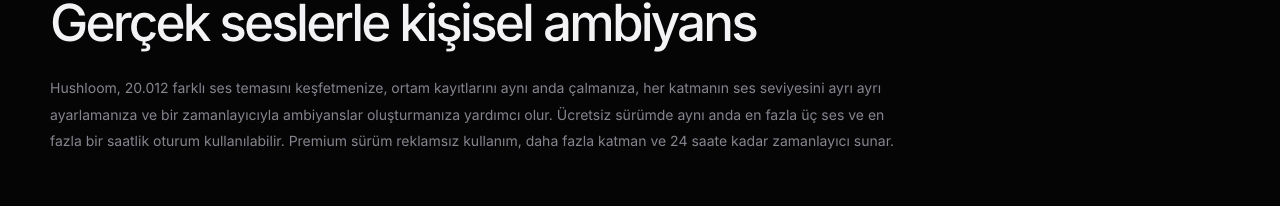
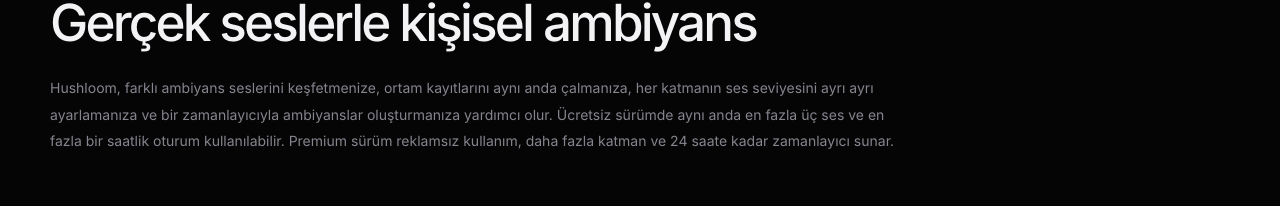
Before and after one commit to saax444/saybir-net, a Next.js app: page /apps/hushloom in a window 1280 px wide. Shown: the part 873-1079 px from the top of the page. Built offline with nearby package versions, Linux system fonts and the light colour scheme.

Commit message:
Fix Hushloom product claims and visual accent

```diff
--- a/app/apps/hushloom/page.tsx
+++ b/app/apps/hushloom/page.tsx
@@ -4,7 +4,7 @@
 import styles from "../[slug]/app-page.module.css";
 
 export const metadata: Metadata = {
-  title: "Hushloom — saybir.net",
+  title: "Hushloom — SAYBIR",
   description: "Yağmur, ateş, rüzgâr, fırtına, orman ve diğer gerçek ambiyansları karıştırarak kişisel uyku ve odak ortamları oluşturun.",
 };
 
@@ -19,7 +19,7 @@
       </nav>
 
       <main className={styles.main}>
-        <section className={styles.hero}>
+        <section className={styles.hero} style={{"--accent":"78 119 255"} as React.CSSProperties}>
           <img className={styles.icon} src="/apps/hushloom.png" alt="Hushloom uygulama ikonu" />
           <div>
             <span className={styles.kicker}>Sağlık ve Fitness</span>
@@ -44,7 +44,7 @@
         <section className={styles.content}>
           <h2>Gerçek seslerle kişisel ambiyans</h2>
           <p>
-            Hushloom, 20.012 farklı ses temasını keşfetmenize, ortam kayıtlarını aynı anda
+            Hushloom, farklı ambiyans seslerini keşfetmenize, ortam kayıtlarını aynı anda
             çalmanıza, her katmanın ses seviyesini ayrı ayrı ayarlamanıza ve bir zamanlayıcıyla ambiyanslar oluşturmanıza
             yardımcı olur. Ücretsiz sürümde aynı anda en fazla üç ses ve en fazla bir saatlik
             oturum kullanılabilir. Premium sürüm reklamsız kullanım, daha fazla katman ve 24 saate
```
